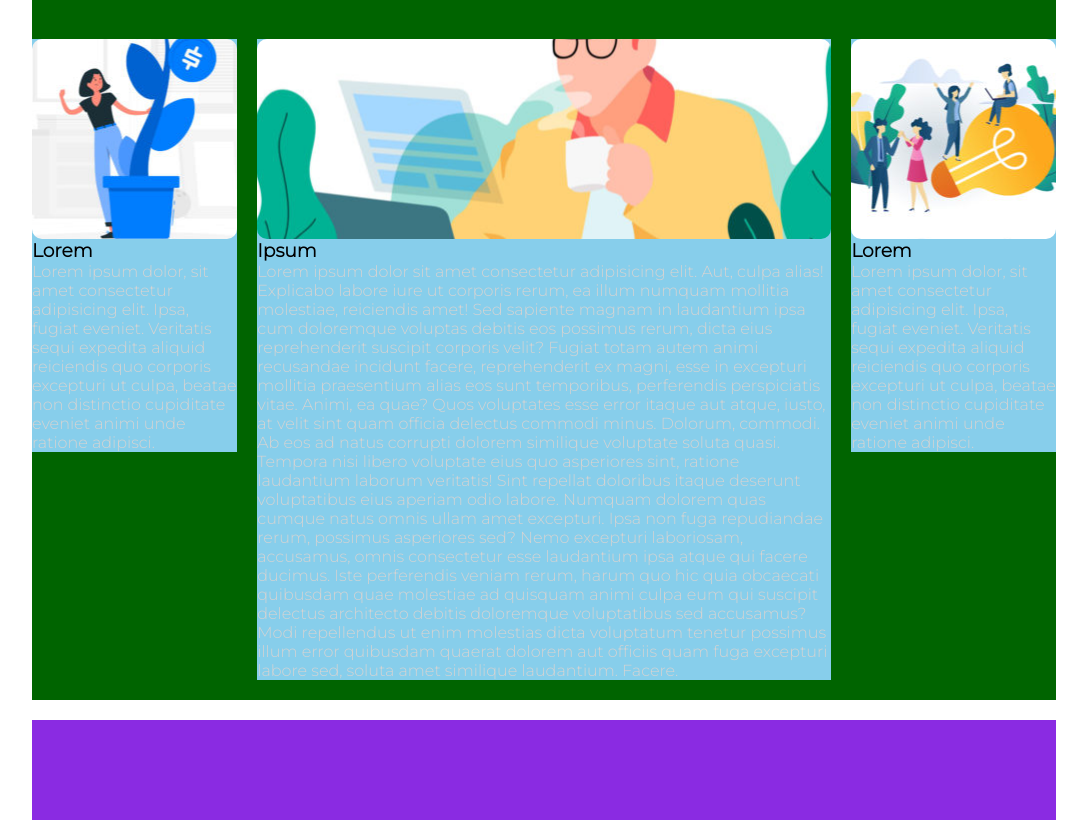
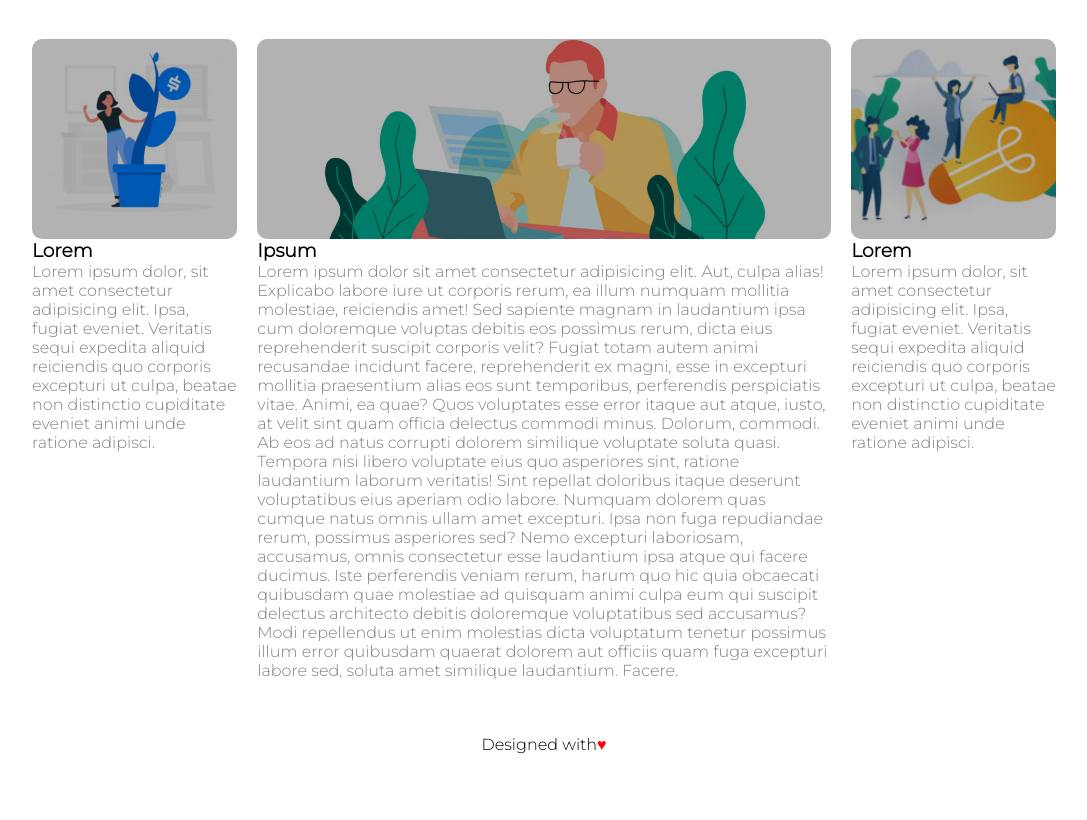
Before and after one commit to corradocoppolino/htmlcss-wp, a plain HTML site: page index.html in a window 1280 px wide. Shown: the part 705-1525 px from the top of the page, without its empty margins (96-1183 px from the left). After the commit the page ends 1475 px from the top, so only its background shows below. Drawn offline with Linux system fonts and the light colour scheme.

Commit message:
finale 1 con ancora qualche problemino

```diff
--- a/css/style.css
+++ b/css/style.css
@@ -21,7 +21,7 @@
 }
 
 .logo{
-    border-right: 1px solid lightgrey;
+    border-right: 1px solid grey;
     padding-right: 20px;
     height:70px;
     width: auto;
@@ -42,14 +42,14 @@ nav li{
 nav li a{
     text-transform: uppercase;
     text-decoration: none;
-    color: lightgray;
+    color: grey;
     line-height: 100px;
 }
 
 .photo-header{
     height: 400px;
-    background-color: darkcyan;
-    margin-bottom: 20px;
+/*     background-color: darkcyan;
+ */    margin-bottom: 20px;
     border-radius: 10px;
     background-image: url(../img/banner.jpg);
 /*     filter: brightness(60%);
@@ -70,7 +70,7 @@ nav li a{
 
 main{
     margin-bottom: 20px;
-    background-color: darkgreen;
+    /* background-color: darkgreen; */
 }
 
 .title-main{
@@ -79,7 +79,7 @@ main{
     padding-top: 20px;
 }
 
-.title-main p{color: lightgrey}
+.title-main p{color: grey}
 
 .col-left,.col-right{
     width: 20%;
@@ -90,6 +90,8 @@ main{
     background-position: center;
     border-radius: 10px;
     height: 200px;
+    background-size: cover;
+    filter: brightness(70%);
 }
 
 .img-central{
@@ -97,6 +99,8 @@ main{
     background-position: center;
     border-radius: 10px;
     height: 200px;
+    background-size: cover;
+    filter: brightness(70%);
 }
 
 .img-right{
@@ -104,6 +108,8 @@ main{
     background-position: center;
     border-radius: 10px;
     height: 200px;
+    background-size: cover;
+    filter: brightness(70%);
 }
 
 
@@ -114,13 +120,23 @@ main{
 
 .col{
     float: left;
-    background-color: skyblue;
-    margin-bottom: 20px;
+/*     background-color: skyblue;
+ */    margin-bottom: 20px;
 }
 
 footer{
-    height: 100px;
-    background-color: blueviolet;
+    height: 50px;
+/*     background-color: blueviolet;
+ */}
+
+.col p{color: grey;}
+
+footer p{
+    line-height: 50px;
+    text-align: center;
 }
 
-.col p{color: lightgrey;}
+footer p::after{
+    content:'\2665';
+    color: red;
+}
--- a/index.html
+++ b/index.html
@@ -65,7 +65,9 @@
 
         <!-- footer -->
 
-        <footer></footer>
+        <footer>
+            <p>Designed with</p>
+        </footer>
 
     </div>
 </body>
```
